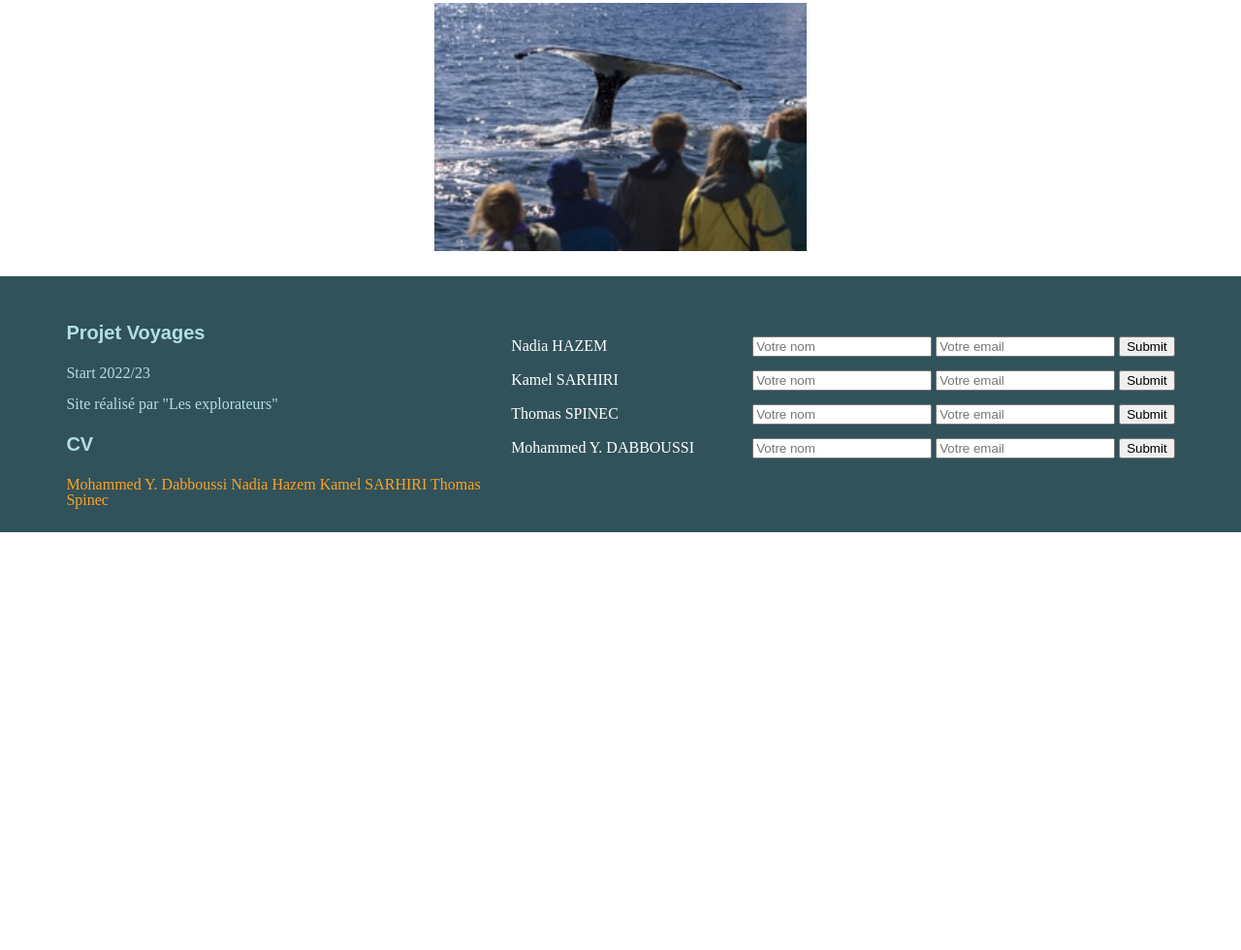
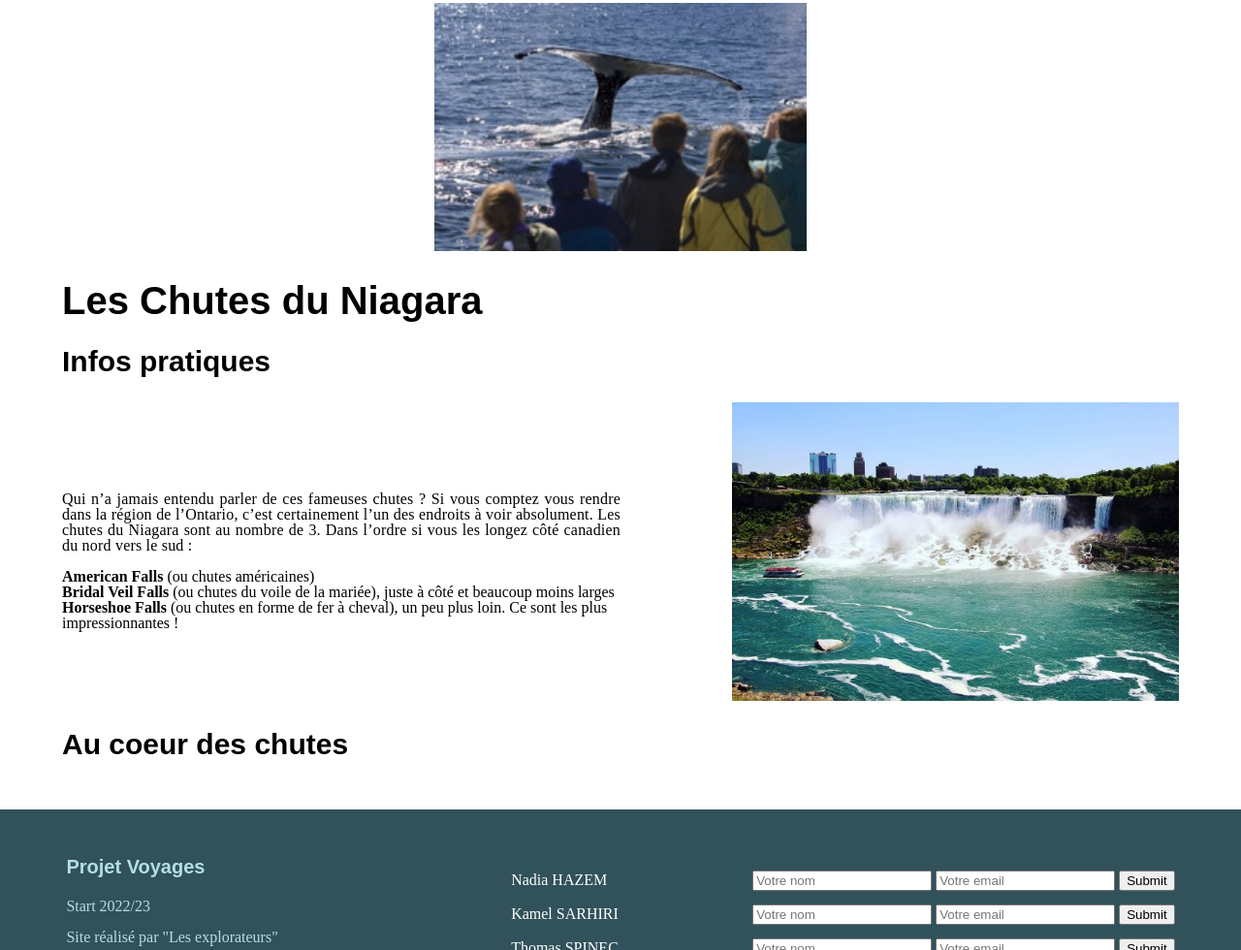
Before and after one commit to thomas-spinec/voyages, a plain HTML site: page canada.html in a window 1280 px wide. Shown: the part 1281-2261 px from the top of the page at 97% size. Before the commit the page ends 1830 px from the top, so only its background shows below. Drawn offline with Linux system fonts and the light colour scheme; a web font is replaced by a local one.

Commit message:
début de la section niagara

```diff
--- a/canada.html
+++ b/canada.html
@@ -155,13 +155,13 @@
         <div class="ca_centrage">
           <h1>Idées voyages</h1>
           <h2>Les baleines</h2>
-          <div id="img_txt_baleines">
+          <div class="img_txt_canada">
             <div id="img_baleines">
               <img src="img/baleines_couple.jpg" alt="photo de baleines">
             </div>
             <div id="ca_baleines_texte">
               <p>
-                Le Canada, et plus particulièrement le Québec, est l’un des meilleurs endroits au monde pour admirer les baleines. La meilleure période s’étale de <strong>mai à octobre</strong>. La région de la côte-nord et plus particulièrement dans la région qui va de Tadoussac aux Escoumins que l’on peut faire les observations les plus nombreuses.
+                Le Canada, et plus particulièrement le Québec, est l’un des meilleurs endroits au monde pour admirer les baleines. La meilleure période s’étale de <strong>mai à octobre</strong>. C'est dans la région de la côte-nord et plus particulièrement dans la région qui va de Tadoussac aux Escoumins que l’on peut faire les observations les plus nombreuses.
               </p>
               <p>Cette zone est un prodigieux garde-manger! C’est pourquoi il y a tant de baleine dans le coin.</p>
               <p>Que vous soyez de nature solitaire ou plutôt grégaire, vous trouverez votre façon d’aller voir ces merveilleuses créatures, entre le kayak ou le bateau vous avez le choix! Et si vous avez le mal de mer, il est possible dans certains coins de les voir depuis la terre ferme.</p>
@@ -170,6 +170,22 @@
           <div class="ca_photo_centre">
             <img src="img/baleines-tadoussac.jpg" alt="photo de baleines avec touristes">
           </div>
+          <h2>Les Chutes du Niagara</h2>
+          <h3>Infos pratiques</h3>
+          <div class="img_txt_canada">
+             <div class="ca_niagara_texte">
+                <p>Qui n’a jamais entendu parler de ces fameuses chutes ? Si vous comptez vous rendre dans la région de l’Ontario, c’est certainement l’un des endroits à voir absolument. Les chutes du Niagara sont au nombre de 3. Dans l’ordre si vous les longez côté canadien du nord vers le sud :</p>
+                <ul>
+                  <li><strong>American Falls</strong> (ou chutes américaines)</li>
+                  <li><strong>Bridal Veil Falls</strong> (ou chutes du voile de la mariée), juste à côté et beaucoup moins larges</li>
+                  <li><strong>Horseshoe Falls</strong> (ou chutes en forme de fer à cheval), un peu plus loin. Ce sont les plus impressionnantes !</li>
+                </ul>
+              </div>
+            <div class="img_niagara">
+              <img src="img/niagara.jpg" alt="photo des chutes du niagara">
+            </div>
+          </div>
+          <h3>Au coeur des chutes</h3>
       </section>
       <!-- end section voyage-->
     </main>
--- a/css/canada.css
+++ b/css/canada.css
@@ -80,7 +80,7 @@ th {
 /* ******************
     Section baleine
 ******************* */
-#img_txt_baleines {
+.img_txt_canada {
   display: flex;
   justify-content: space-between;
   align-items: center;
@@ -114,7 +114,6 @@ th {
   display: flex;
   justify-content: center;
   width: 30vw;
-  /* max-width: 50vw; */
   height: auto;
   margin-right: auto;
   margin-left: auto;
@@ -122,5 +121,31 @@ th {
 
 .ca_photo_centre img {
   width: 100%;
+  max-width: 400px;
   height: auto;
 }
+
+/* *******************
+    Section Niagara's falls
+********************* */
+
+.img_niagara {
+  width: 40%;
+  float: right;
+  margin-left: 2%;
+}
+
+.img_niagara img {
+  width: 100%;
+  max-width: 600px;
+  height: auto;
+}
+
+.ca_niagara_texte {
+  float: left;
+  width: 50%;
+  display: flex;
+  flex-flow: row wrap;
+  justify-content: space-between;
+  align-items: center;
+}
```
Also changed, not shown: img/niagara.jpg (added), img/niagara2.jpg (added).
